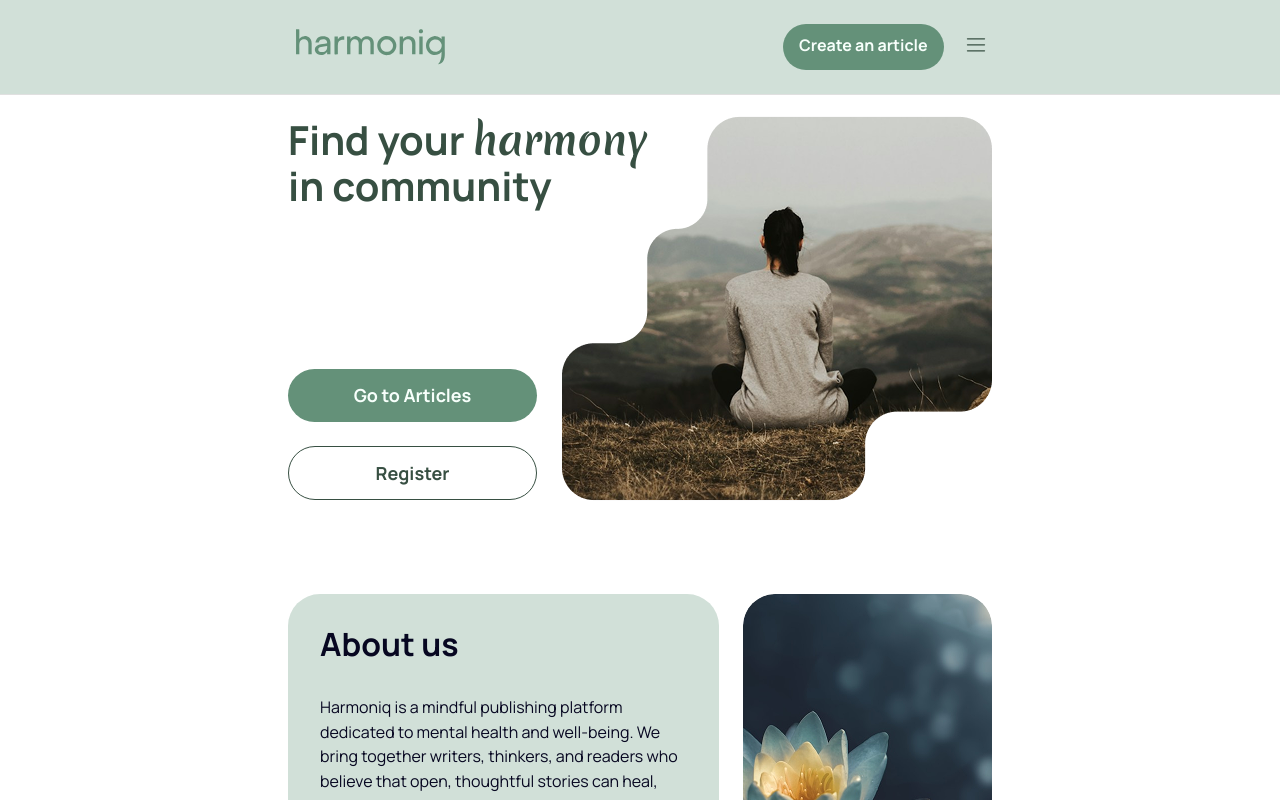
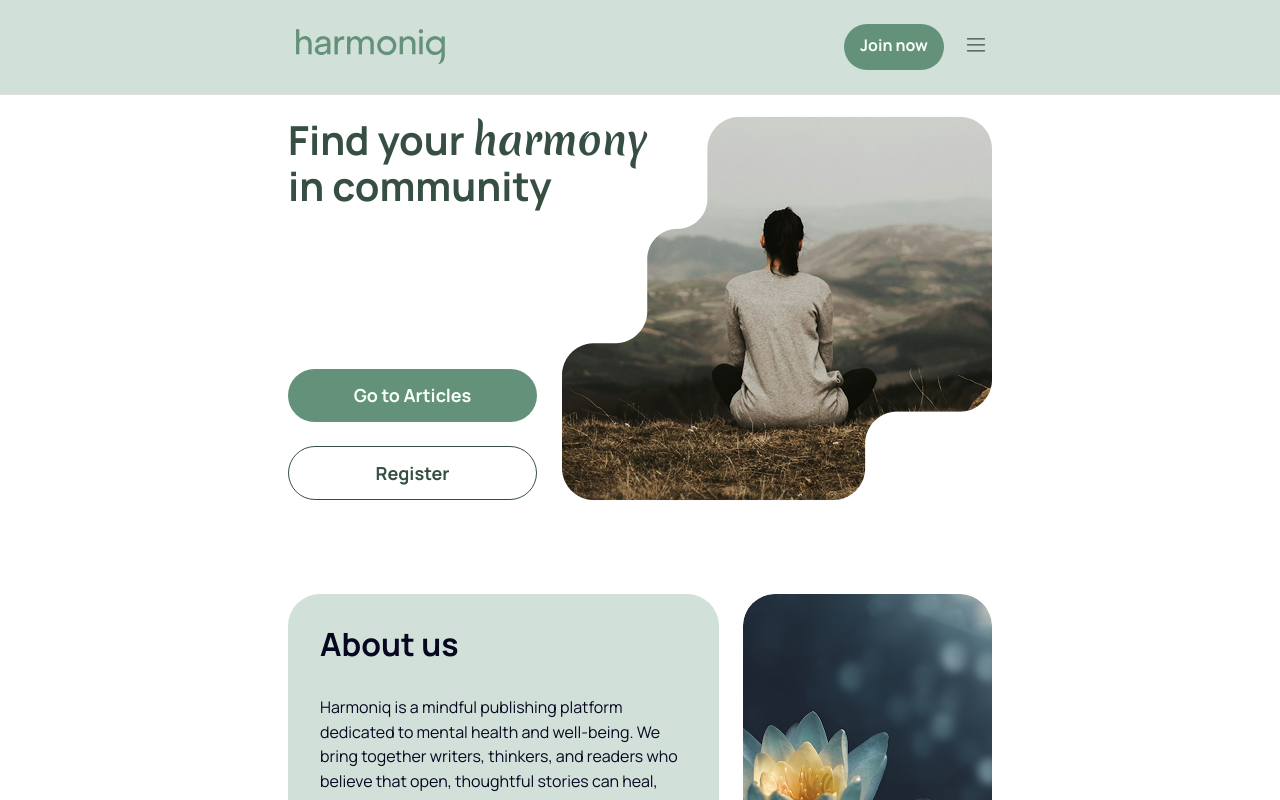
Before and after one commit to Ivanna-Ginko/True-Stack-front, a React (Vite) app: page / in a window 1280 px wide. Shown: the top 800 px of the page. Built offline with nearby package versions, Linux system fonts and the light colour scheme.

Commit message:
fix user authorized

```diff
--- a/src/components/Header/Header.jsx
+++ b/src/components/Header/Header.jsx
@@ -9,12 +9,12 @@ import Container from '../container/Container';
 import burgerIcon from '../../assets/icons/menu.svg';
 
 const Header = () => {
-  // const isAuthenticated = useSelector(state => state.user?.isLoggedIn);
-  const isAuthenticated = true;
-  const userName = {
-    name: 'TestUser',
-    avatarUrl: 'https://i.pravatar.cc/40',
-  };
+  const isAuthenticated = useSelector(state => state.user?.isLoggedIn);
+  // const isAuthenticated = true;
+  // const userName = {
+  //   name: 'TestUser',
+  //   avatarUrl: 'https://i.pravatar.cc/40',
+  // };
   const [isMenuOpen, setIsMenuOpen] = useState(false);
   const toggleMenu = () => {
     setIsMenuOpen(prev => !prev);
@@ -28,7 +28,7 @@ const Header = () => {
           </Link>
           <div className={s.rightSide}>
             <nav className={`${s.nav} ${isMenuOpen ? s.navOpen : ''}`}>
-              {isAuthenticated ? <UserNav user={userName} /> : <GuestNav />}
+              {isAuthenticated ? <UserNav /> : <GuestNav />}
             </nav>
             {isAuthenticated && (
               <Link to="/create-article" className={`${s.createBtn} ${s.tabletOnly}`}>
--- a/src/components/Header/UserNav.jsx
+++ b/src/components/Header/UserNav.jsx
@@ -6,8 +6,8 @@ import divider from '../../assets/icons/divider.svg';
 import logoutIcon from '../../assets/icons/exit.svg';
 import AppLink from '../AppLink/AppLink';
 
-const UserNav = ({user}) => {
-    // const user = useSelector(state => state.auth.user);
+const UserNav = () => {
+    const user = useSelector(state => state.auth.user);
     const handleLogout = () => {
         console.log('Logout clicked');
     }
```
